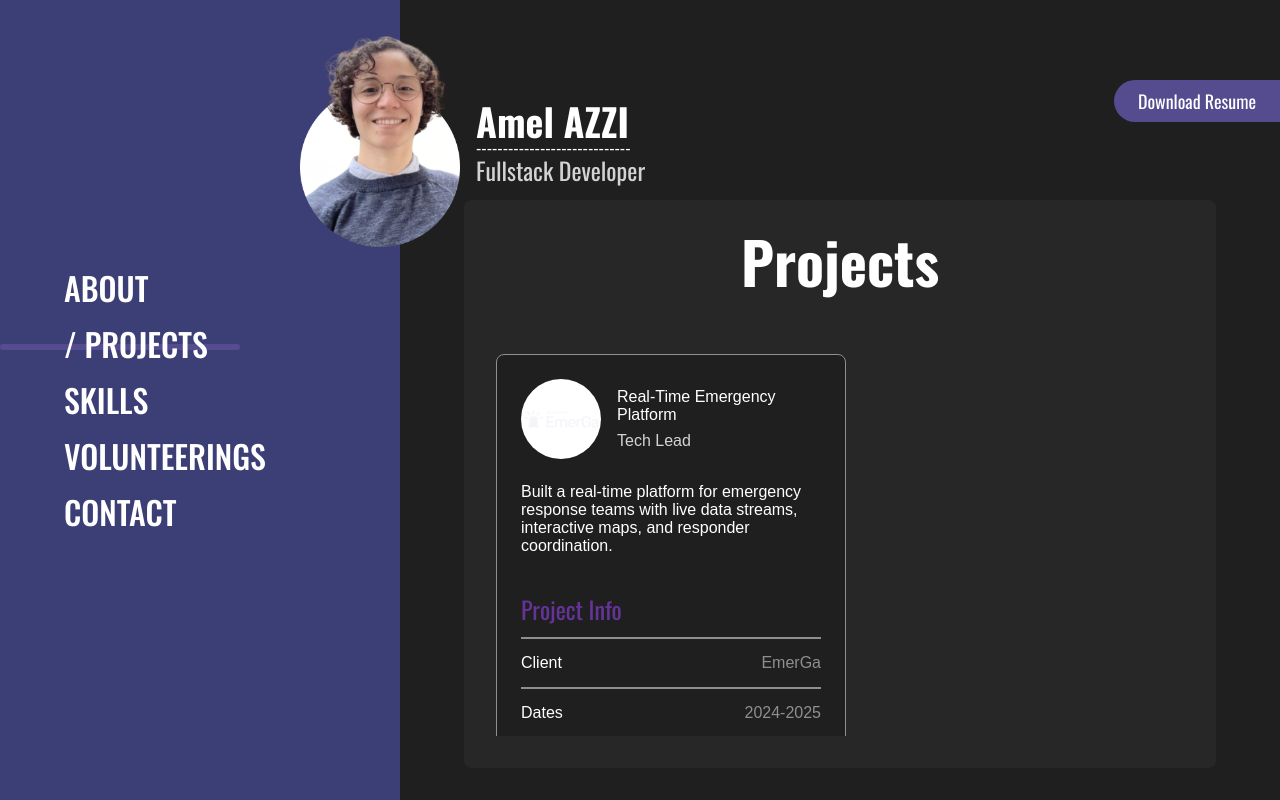
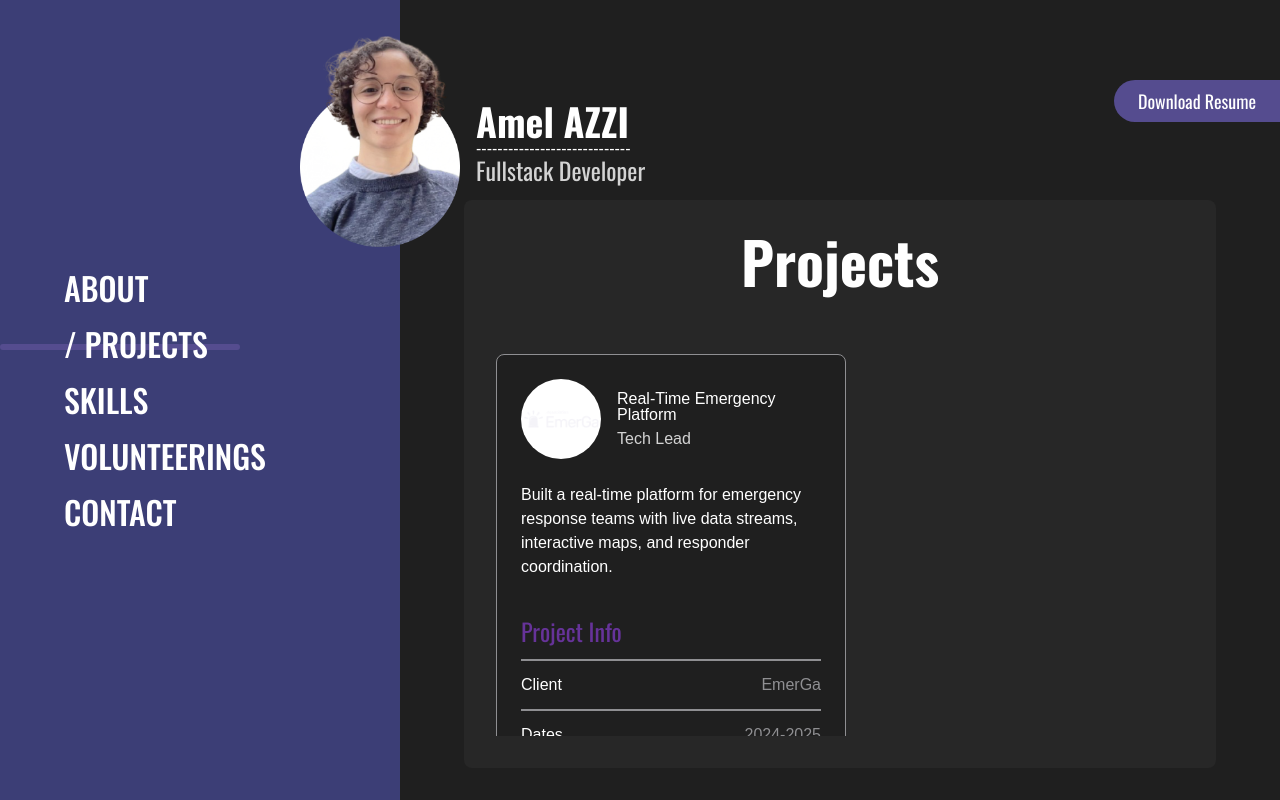
Before and after one commit to amelazzi/my-portfolio, a Next.js app: page /projects in a window 1280 px wide. Built offline with nearby package versions, Linux system fonts and the light colour scheme; a web font is replaced by a local one.

Commit message:
💄 Make project card clickable

```diff
--- a/src/app/components/projects/card/card.css
+++ b/src/app/components/projects/card/card.css
@@ -1,6 +1,6 @@
 .card {
   width: 350px;
-  height: 500px;
+  height: 480px;
   border: 0.8px solid var(--light-grey);
   border-radius: 8px;
   display: flex;
@@ -52,6 +52,13 @@
   flex: 1;
 }
 
+.card-summary {
+  flex: 1;
+  p {
+    line-height: 1.5;
+  }
+}
+
 .project-info {
   display: flex;
   justify-content: space-between;
--- a/src/app/components/projects/card/card.tsx
+++ b/src/app/components/projects/card/card.tsx
@@ -24,6 +24,7 @@ function Card({
   stacks: string[];
 }) {
   return (
+    <Link href={`/projects/${slug}`}>
       <div className="card">
         <div className="card-header">
           <div className="card-logo">
@@ -41,7 +42,9 @@ function Card({
           </div>
         </div>
         <div className="card-details">
-        <div className="card-summary">{summary}</div>
+          <div className="card-summary">
+            <p>{summary}</p>
+          </div>
           <div className="card-footer">
             <h4>Project Info</h4>
             <hr />
@@ -61,13 +64,10 @@ function Card({
               <p>Stacks</p>
               <p>{stacks.join(", ")} </p>
             </div>
-          <hr />
           </div>
         </div>
-      <Link href={`/projects/${slug}`} className="card-link">
-        Read More {">"}
+      </div>
     </Link>
-    </div>
   );
 }
 
```
Lines whose indentation alone changed are shown as unchanged.
